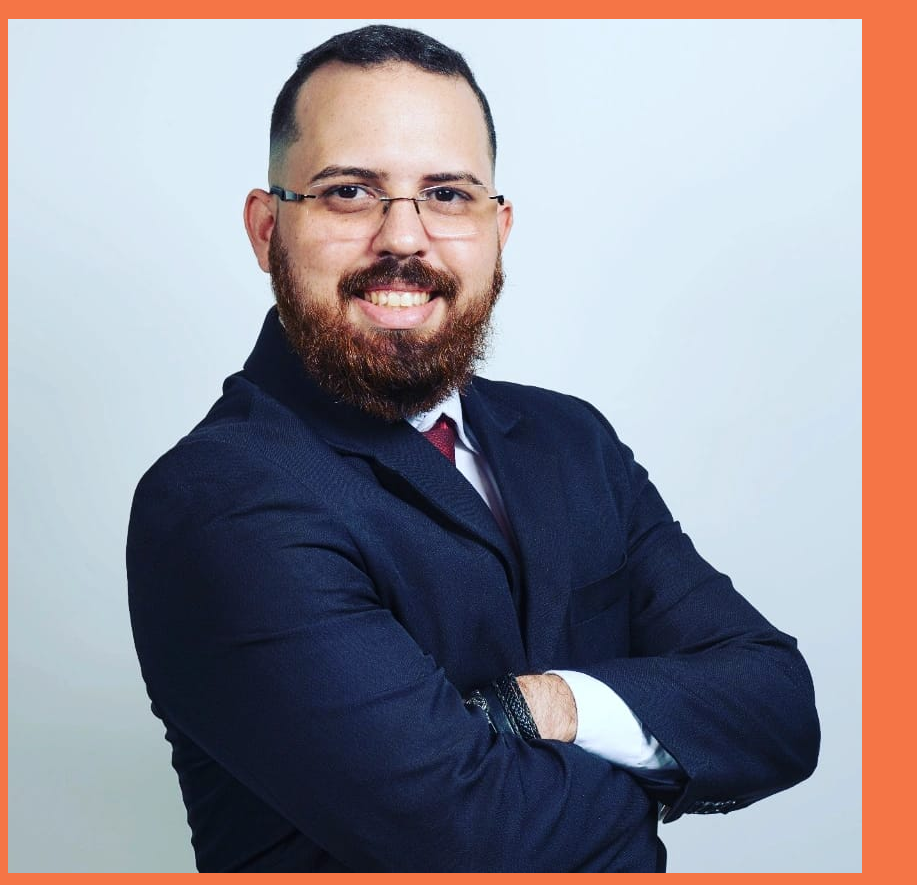
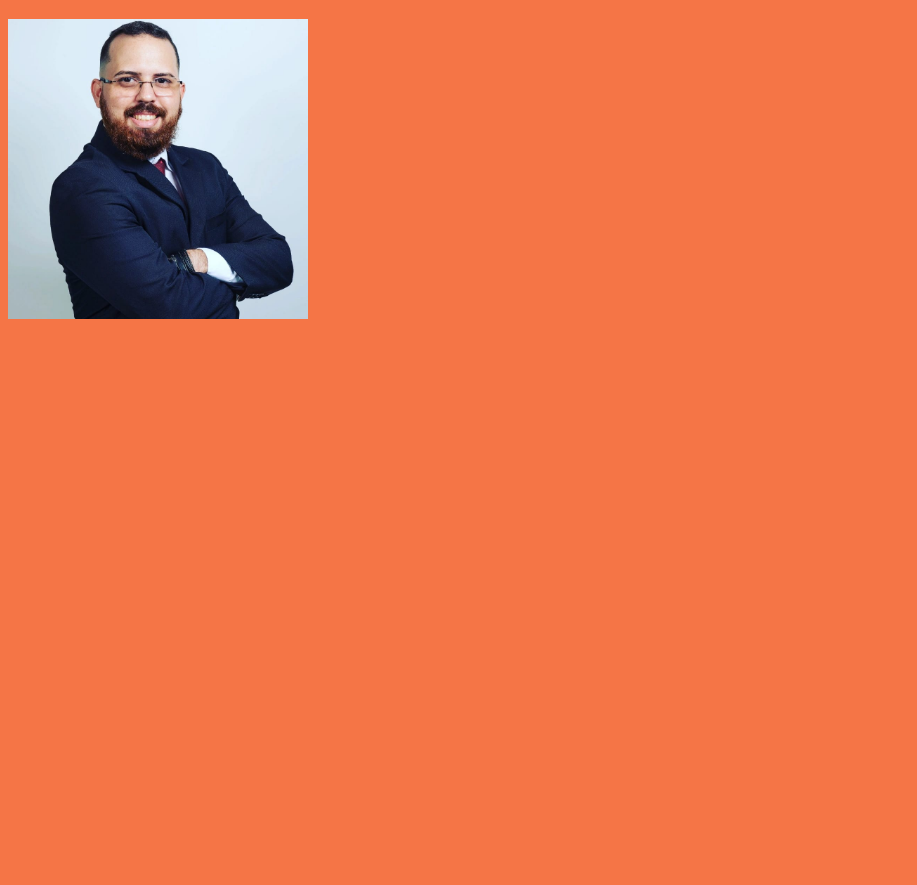
Before and after one commit to arthuurcordeiro/arthuurcordeiro.github.io, a plain HTML site: page index.html in a window 1280 px wide. Shown: the part 61-946 px from the top of the page, without its empty margins (0-917 px from the left). After the commit the page ends 800 px from the top, so only its background shows below. Drawn offline with Linux system fonts and the light colour scheme.

Commit message:
altera o tamanho da imagem

```diff
--- a/index.html
+++ b/index.html
@@ -11,7 +11,7 @@
 <h1>Arthur Cordeiro</h1>
 
 <!-- imagem com descrição-->
-<img src="Perfil Arthur Cordeiro.jpeg" alt="Foto de Arthur Cordeiro de terno, de lado com braços cruzados e sorrindo">
+<img src="Perfil Arthur Cordeiro.jpeg" alt="Foto de Arthur Cordeiro de terno, de lado com braços cruzados e sorrindo" width="300px" height="300px">
 
 
 </body>
```
